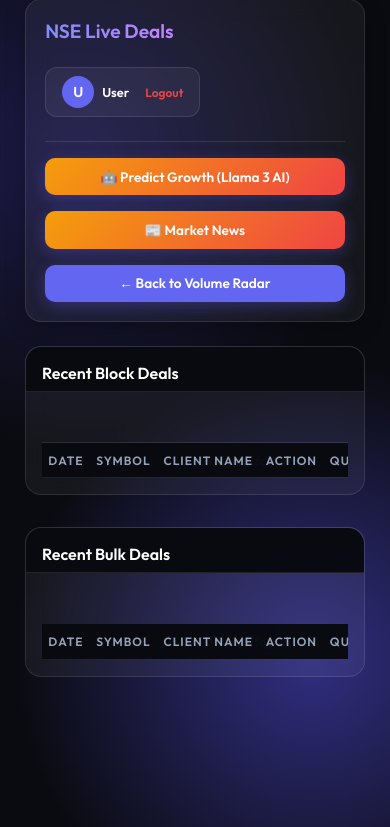
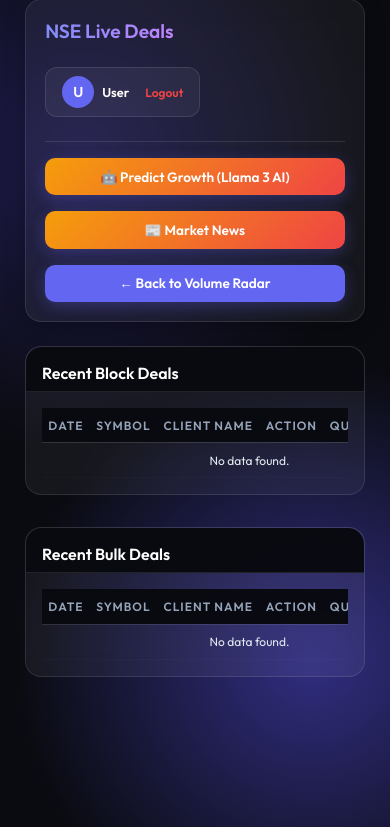
Before and after one commit to TechyShahid/TradingPlatform, a Flask app: page /deals in a window 390 px wide. Shown: the part 17-844 px from the top of the page. Run offline with Flask 3, Linux system fonts and the light colour scheme; the visitor is signed in with stand-in values (Sample User, id 1); data that the repository does not hold is empty.

Commit message:
feat: add environment variable template and fix table layout positioning in templates

```diff
--- a/backend-python/templates/deals.html
+++ b/backend-python/templates/deals.html
@@ -223,9 +223,14 @@
             }
 
             .panel h2 {
+                position: static;
                 font-size: 1rem;
                 margin: 0 -1rem 1rem -1rem;
                 padding: 1rem 1rem 0.5rem 1rem;
+            }
+
+            th {
+                position: static;
             }
 
             th, td {
--- a/backend-python/templates/growth.html
+++ b/backend-python/templates/growth.html
@@ -222,9 +222,14 @@
             }
 
             .panel h2 {
+                position: static;
                 font-size: 1rem;
                 margin: 0 -1rem 1rem -1rem;
                 padding: 1rem 1rem 0.5rem 1rem;
+            }
+
+            th {
+                position: static;
             }
 
             th, td {
```
